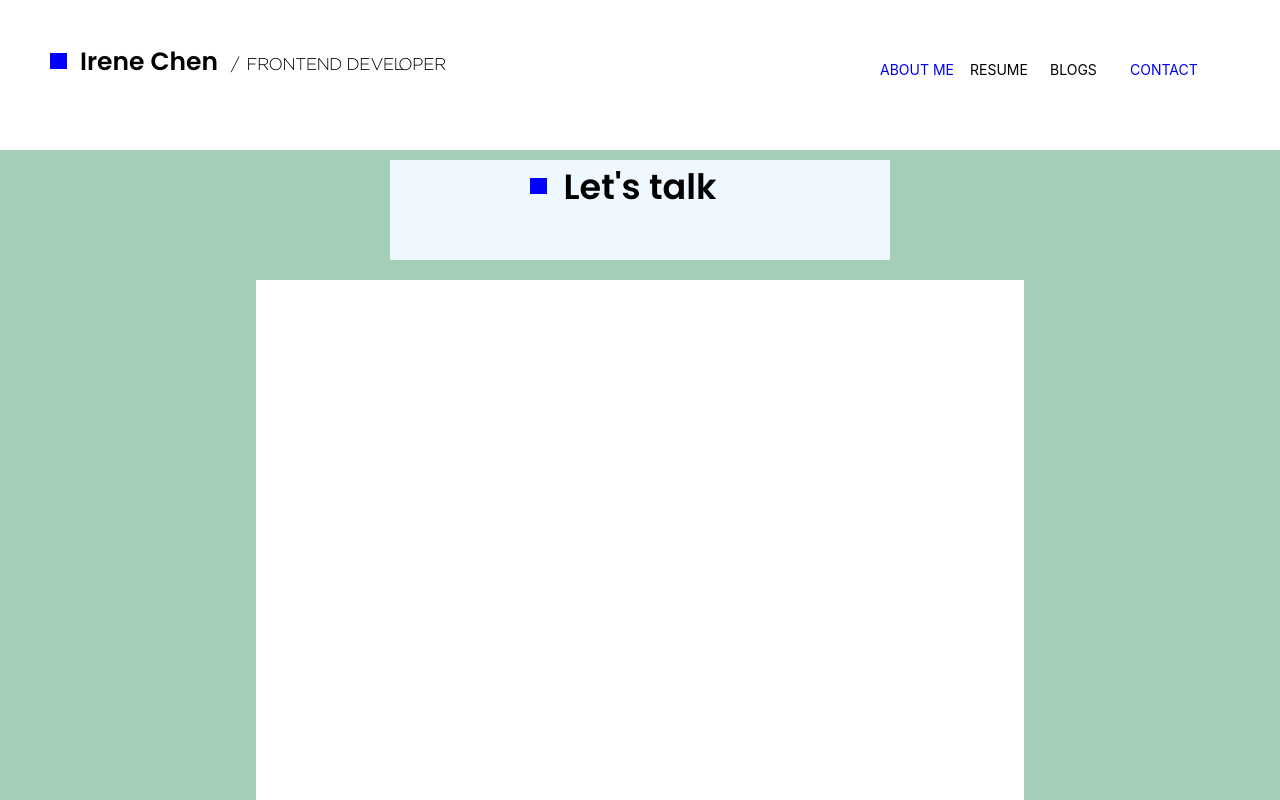
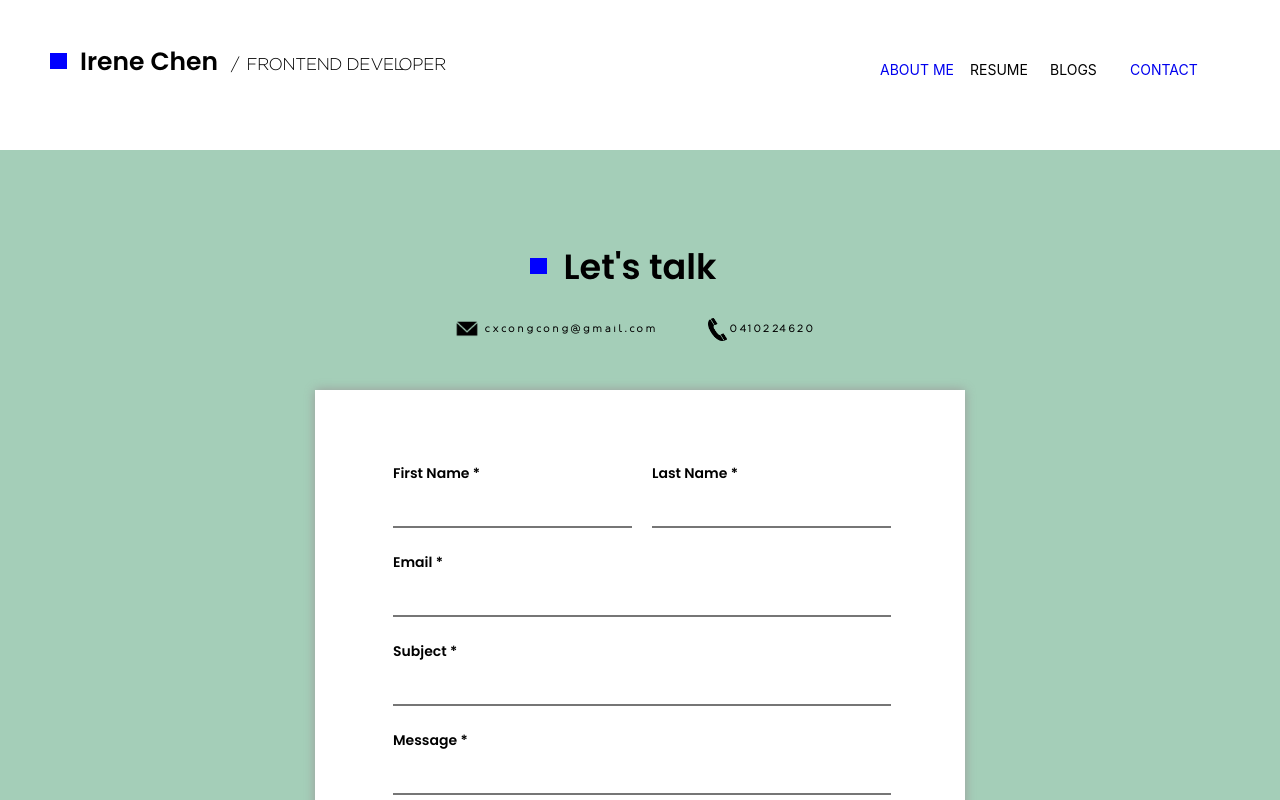
Before and after one commit to cxcongcong/e-portfolio, a React (Create React App) app: page /Contact in a window 1280 px wide. Shown: the top 800 px of the page. Built offline with nearby package versions, Linux system fonts and the light colour scheme.

Commit message:
update contact page

```diff
--- a/src/components/Contact/Contact.css
+++ b/src/components/Contact/Contact.css
@@ -1,6 +1,11 @@
 @font-face {
     font-family: "poppinsemibold";
     src: url("../../../public/fonts/PoppinsSemibold-8l8n.otf");
+}
+
+@font-face {
+    font-family: "regencieLight";
+    src: url("../../../public/fonts/RegencieLight-M2gn.ttf");
 }
 
 .contact {
@@ -13,20 +18,74 @@
 
 .contact-heading {
     width: 500px;
-    height: 100px;
-    margin: 0 auto;
-    background-color: aliceblue;
+    height: 120px;
     text-align: center;
-    margin: 10px auto;
+    margin: 90px auto 20px;
     font-family: 'poppinsemibold';
     font-size: 35px;
     font-weight: bold;
-    position: relative;
+    position: relative; /*for Square*/
+}
+
+.contact-heading-bottom div {
+    display: inline-block;
+    font-size: 10px;
+    font-family: "regencieLight";
+    letter-spacing: 3px;
+    height: 30px;
+    line-height: 30px;
+    margin-left: 20px;
+    margin-right: 30px;
+}
+
+.contact-heading-bottom img[id='emailicon'] {
+    width: 24px;
+    height: 26px;
+    vertical-align: middle;
+}
+
+.contact-heading-bottom img[id='phoneicon'] {
+    width: 19px;
+    height: 23px;
+    vertical-align: middle;
+    margin-right: 3px;
 }
 
 .contact-table {
-    width: 60%;
+    width: 650px;
     height: 700px;
     background-color: white;
-    margin: 10px auto;
+    margin: 10px auto 90px;
+    box-shadow: 0px 0px 10px rgb(155, 154, 154);
 }
+
+form[id='contact-form'] table {
+    width: 80%;
+    margin: 60px auto;
+    font-family: 'poppinsemibold';
+    font-size: 14px;
+}
+
+form[id='contact-form'] table td {
+    margin: 10px;
+    border: 10px solid transparent;
+}
+
+form[id='contact-form'] input {
+    display: block;
+    border-top-style: none;
+    border-left-style: none;
+    border-right-style: none;
+    width: 100%;
+    height: 40px;
+}
+
+form[id='contact-form'] input:hover {
+    border-color: blue;
+}
+
+form[id='contact-form'] input:active {
+    border-top-style: none;
+    border-left-style: none;
+    border-right-style: none;
+}
--- a/src/components/Contact/Contact.js
+++ b/src/components/Contact/Contact.js
@@ -1,14 +1,104 @@
 import './Contact.css';
+import { useState } from "react";
 import Square from '../Icons/Square';
+import emailIcon from '../../images/contact_email_icon.png';
+import phoneIcon from '../../images/contact_phone_icon.png';
+
+function MyForm() {
+    const [inputs, setInputs] = useState({});
+
+    const handleChange = (event) => {
+      const name = event.target.name;
+      const value = event.target.value;
+      setInputs(values => ({...values, [name]: value}))
+    }
+
+    const handleSubmit = (event) => {
+      event.preventDefault();
+      console.log(inputs);
+    }
+
+    return (
+      <form onSubmit={handleSubmit} id='contact-form'>
+          <table>
+              <tr>
+                  <td>
+                    <label>First Name *
+                        <input
+                        type="text"
+                        name="firstname"
+                        value={inputs.firstname || ""}
+                        onChange={handleChange}
+                        />
+                    </label>
+                  </td>
+                  <td>
+                    <label>Last Name *
+                        <input
+                            type="text"
+                            name="lastname"
+                            value={inputs.lastname || ""}
+                            onChange={handleChange}
+                        />
+                    </label>
+                  </td>
+              </tr>
+              <tr>
+                <td colspan="2">
+                    <label>Email *
+                        <input
+                        type="text"
+                        name="email"
+                        value={inputs.email || ""}
+                        onChange={handleChange}
+                        />
+                    </label>
+                </td>
+              </tr>
+              <tr>
+                <td colspan="2">
+                    <label>Subject *
+                        <input
+                        type="text"
+                        name="subject"
+                        value={inputs.subject || ""}
+                        onChange={handleChange}
+                        />
+                    </label>
+                </td>
+              </tr>
+              <tr>
+                <td colspan="2">
+                    <label>Message *
+                        <input
+                        type="text"
+                        name="message"
+                        value={inputs.message || ""}
+                        onChange={handleChange}
+                        />
+                    </label>
+                </td>
+              </tr>
+              <tr>
+                  <td><input type="submit" /></td>
+              </tr>
+          </table>
+      </form>
+    )
+  }
 
 function Contact() {
     return (
         <div className='contact'>
             <div className='contact-heading'>
-                <Square bgcolor="blue" left="140px" top="18px"/> Let's talk
+                <div><Square bgcolor="blue" left="140px" top="18px"/> Let's talk</div>
+                <div className='contact-heading-bottom'>
+                    <div><img src={emailIcon} alt="email" id='emailicon'/> cxcongcong@gmail.com</div>
+                    <div><img src={phoneIcon} alt="phone" id='phoneicon'/>0410224620</div>
+                </div>
             </div>
             <div className='contact-table'>
-
+                <MyForm/>
             </div>
         </div>
     )
```
Also changed, not shown: src/images/contact_email_icon.png (added), src/images/contact_phone_icon.png (added).
